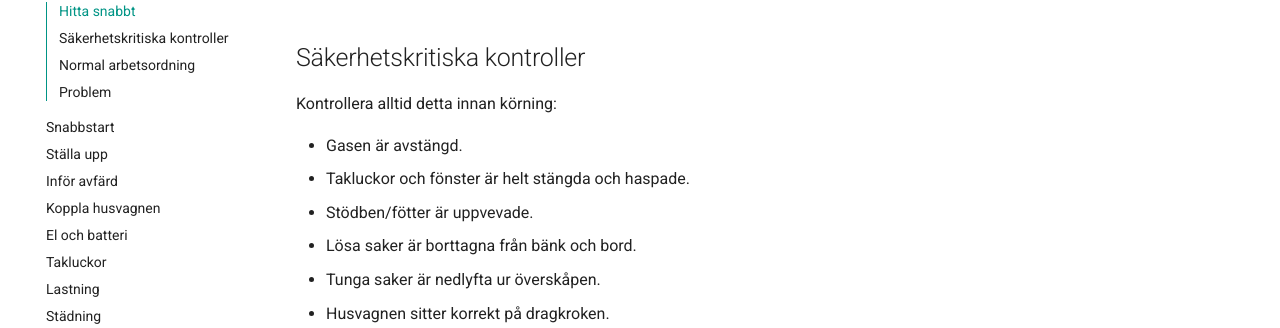
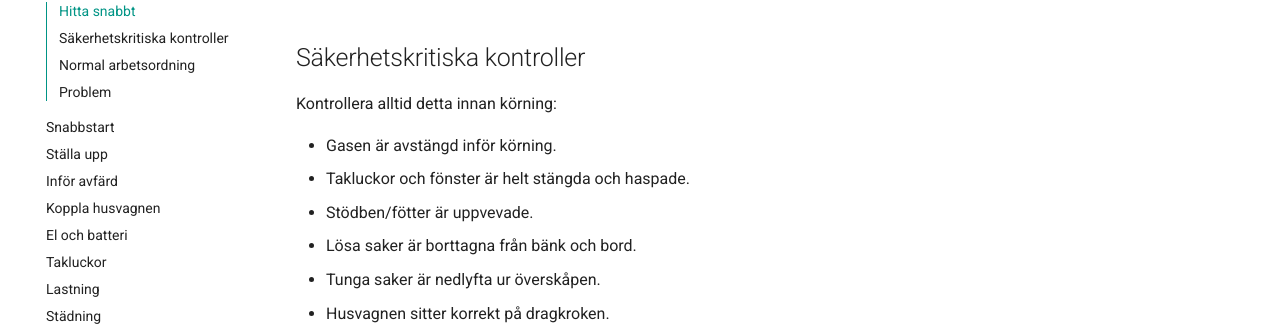
Before and after one commit to engelfrost/husvagnsguide, an MkDocs documentation site: the page built from docs/index.md, in a window 1280 px wide and 900 px high, scrolled down 598 px. Shown: the part 124-452 px from the top of the window. Built offline with MkDocs 1.6.1 and Material for MkDocs 9.7.7, drawn with Linux system fonts in a browser that asks for light colours; comment, search, counter and statistics services are not loaded.

Commit message:
Förtydliga gas inför körning

```diff
--- a/docs/index.md
+++ b/docs/index.md
@@ -19,7 +19,7 @@ Praktisk manual för uppställning, användning, avfärd och återlämning av hu
 
 Kontrollera alltid detta innan körning:
 
-- Gasen är avstängd.
+- Gasen är avstängd inför körning.
 - Takluckor och fönster är helt stängda och haspade.
 - Stödben/fötter är uppvevade.
 - Lösa saker är borttagna från bänk och bord.
```
